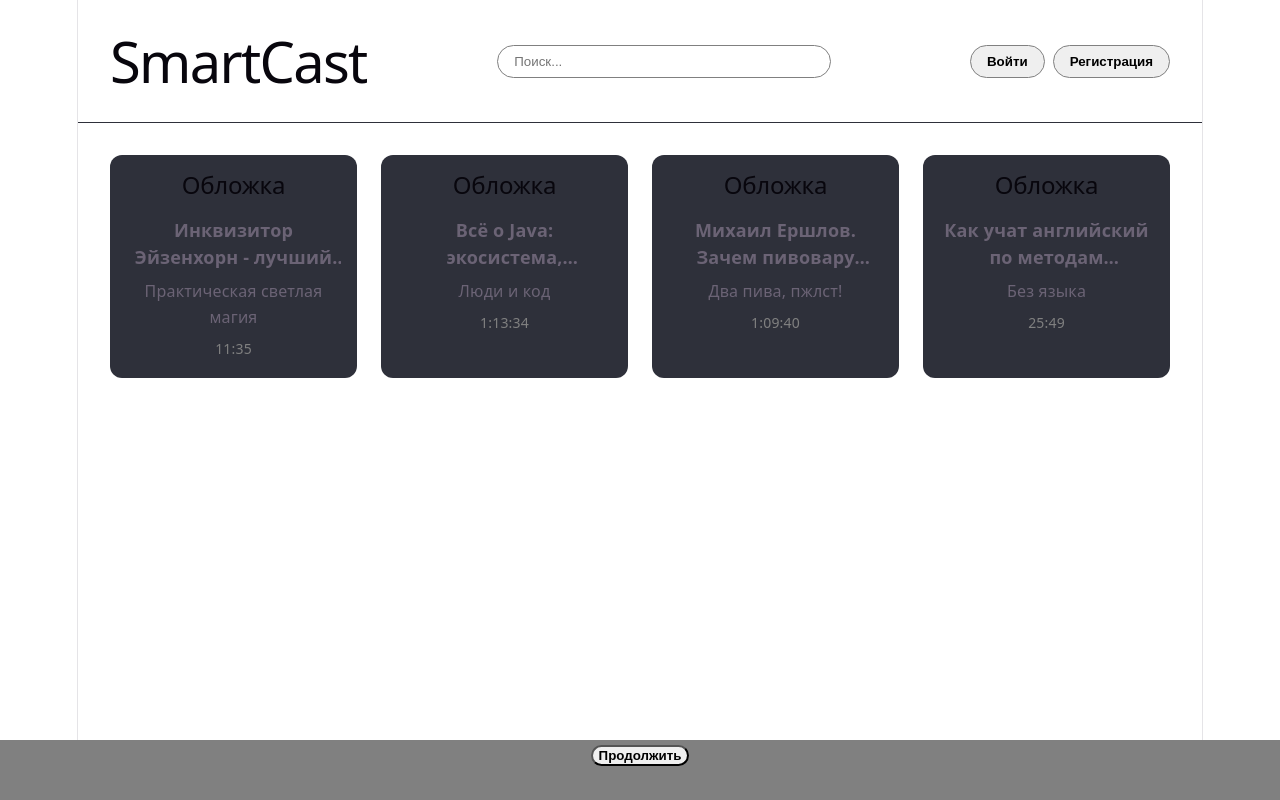
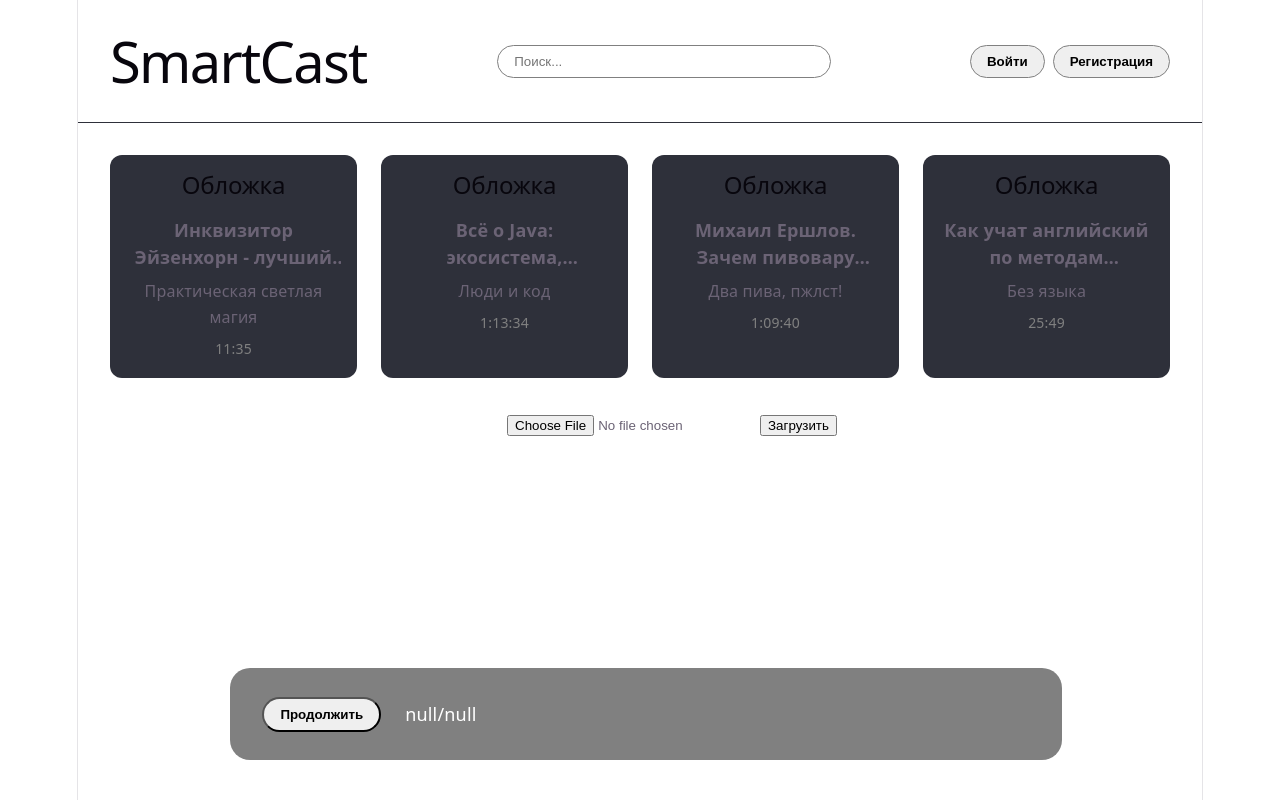
Before and after one commit to Shikiomory/smartcast-service, a Vue app in the folder frontend/: page / in a window 1280 px wide. Built offline with nearby package versions, Linux system fonts and the light colour scheme.

Commit message:
feat(frontend): add basic audio upload and playback flow
- implement time tracking and timer logic in audioService.ts
- add file input, upload handler, and time display in HomeView
- update CSS for upload area and player controls

```diff
--- a/frontend/src/components/HomeView.vue
+++ b/frontend/src/components/HomeView.vue
@@ -2,7 +2,9 @@
 
 import { ref } from "vue";
 import { audioService } from "../composables/audioService.ts";
-const {isPlaying, playAudio, pauseAudio} = audioService();
+const {isPlaying, duration, currentTime, playAudio, pauseAudio} = audioService();
+
+const soundFile = ref()
 
 interface Card {
   id: number
@@ -10,6 +12,7 @@ interface Card {
   author: string
   duration: string
 }
+
 
 const cards = ref<Card[]>([
   { id: 1, title: 'Инквизитор Эйзенхорн - лучший цикл книг по Вархаммер 40.000', author: 'Практическая светлая магия', duration: '11:35'},
@@ -31,6 +34,42 @@ function togglePlayState() {
   else {
     // playAudio("https://apostol-space.tech/uploads/404a8e76b218762e9efe38108f16e080_e2a7d1be93b1ad3a6c036e7f6597d6c6.mp3");
     playAudio("/ost.mp3")
+  }
+}
+
+function uploadFile(event: Event) {
+  const target = event.target as HTMLInputElement;
+
+  if (target.files && target.files[0]) {
+    soundFile.value = target.files[0]
+    console.log("Файл загружен с диска:" + soundFile.value.name)
+  }
+
+}
+
+async function uploadAudio() {
+  try {
+    if (!soundFile.value) {
+      alert("Файл не выбран")
+      return;
+    }
+
+    const formData = new FormData();
+
+    formData.append("file", soundFile.value);
+
+    const response = await fetch("/rest-api/author/new-material",
+        {
+          method: "POST",
+          body: formData
+        })
+
+    if (response.ok) {
+      soundFile.value = null;
+      alert("Файл загружен")
+    }
+  } catch (error) {
+    console.log("Ошибка при загрузке файла: " + error)
   }
 }
 
@@ -66,10 +105,16 @@ function togglePlayState() {
         </div>
       </div>
     </div>
+
+    <div class="uploader-container">
+      <input type="file" @change="uploadFile"/>
+      <button class="upload-button" @click="uploadAudio"> Загрузить </button>
+    </div>
   </main>
 
   <footer class="footer-player">
     <button class="play-pause-button" @click="togglePlayState"> {{isPlaying ? 'Пауза' : 'Продолжить'}}</button>
+    <span class="audio-duration"> {{ currentTime + '/' + duration }} </span>
   </footer>
 </template>
 
@@ -157,18 +202,40 @@ main {
 
 
 
+/* загрузка файлов */
+.uploader-container {
+  width: 100%;
+  padding: 32px;
+}
+
+
+/* плеер */
 .footer-player {
   position: fixed;
-  bottom: 0;
-  left: 0;
-  width: 100%;
+  bottom: 5%;
+  left: 18%;
+  width: 60%;
   height: 60px;
+  border-radius: 20px;
   background-color: gray;
+  display: flex;
+  padding: 16px 32px;
+  align-items: center; /* выравнивание по вертикали по центру */
+  gap: 24px;
 }
 
 .play-pause-button {
   cursor: pointer;
   font-weight: bold;
   border-radius: 20px;
+  padding: 8px 16px;
+}
+
+.play-pause-button:hover {
+  background-color: gray; /* затемнение при наведении */
+}
+
+.audio-duration {
+  color: white;
 }
 </style>
--- a/frontend/src/composables/audioService.ts
+++ b/frontend/src/composables/audioService.ts
@@ -3,8 +3,28 @@ import { Howl } from "howler";
 const isPlaying = ref(false);
 const volume = ref(1.0)
 const currentUrl = ref<string | null>(null);
+const duration = ref<number | null>(null);
+const currentTime = ref<number | null>(null);
+
 let sound: Howl | null = null;
+let timer: number | null = null;
 
+function startTimer() {
+    if (!timer) {
+        timer = setInterval(getCurrentTime, 100)
+    }
+}
+
+function stopTimer() {
+    if (timer) {
+        clearInterval(timer);
+    }
+    timer = null;
+}
+
+function getCurrentTime() {
+    currentTime.value = sound?.seek() ?? null;
+}
 function playAudio(url: string) {
     if (currentUrl.value !== url) {
         sound?.stop()
@@ -12,6 +32,9 @@ function playAudio(url: string) {
             src: [url],
             volume: volume.value,
             html5: true,
+            onload: () => {duration.value = sound?.duration() ?? null},
+            onplay: () => {startTimer() },
+            onpause: () => {stopTimer() },
             onend: () => { isPlaying.value = false },
         });
     }
@@ -35,6 +58,8 @@ export function audioService() {
     return {
         isPlaying,
         volume,
+        duration,
+        currentTime,
         playAudio,
         pauseAudio,
     }
```
